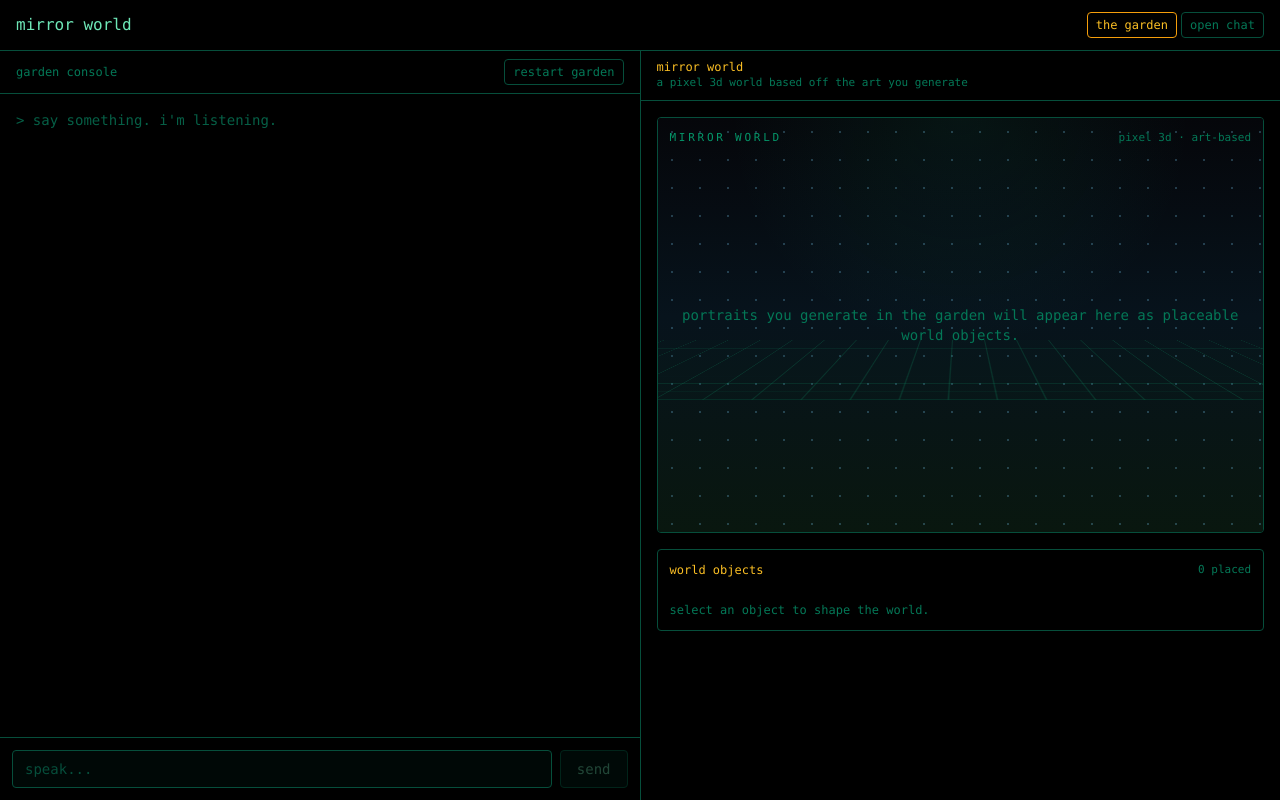
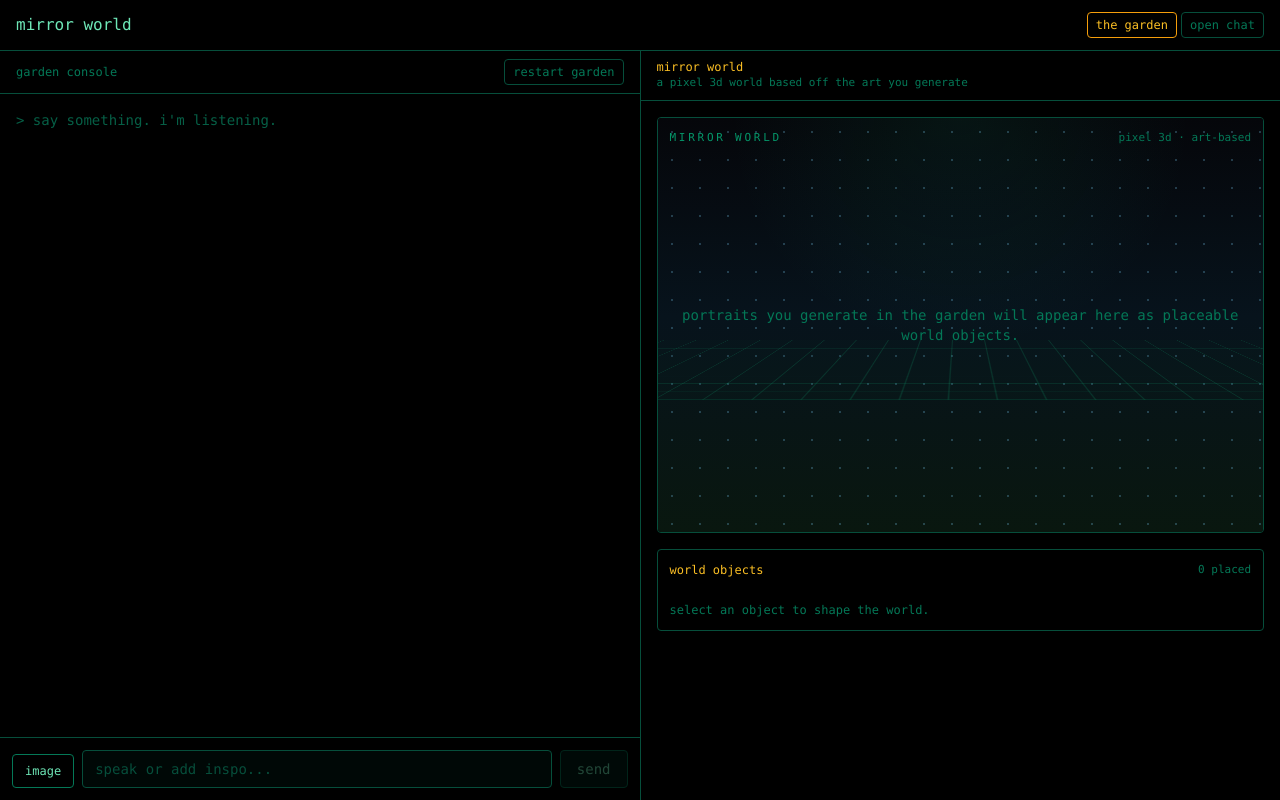
Before and after one commit to Scrimpp/Mirror, a React (Vite) app: page / in a window 1280 px wide. Built offline with nearby package versions, Linux system fonts and the light colour scheme.

Commit message:
Add chat image attachments
Co-authored-by: Scrimpp <198390096+Scrimpp@users.noreply.github.com>

```diff
--- a/src/MirrorChat.jsx
+++ b/src/MirrorChat.jsx
@@ -8,8 +8,8 @@ const DEFAULT_OPEN_PERSONA = `you are a helpful assistant.
 speak plainly, lowercase, no filler.`;
 
 const MODE_KEY = "garden-open-mode-v1";
-const GARDEN_STORAGE_KEY = "garden-session-v2";
-const OPEN_STORAGE_KEY = "open-session-v1";
+const GARDEN_STORAGE_KEY = "garden-session-v3";
+const OPEN_STORAGE_KEY = "open-session-v2";
 const WORLD_TYPES = ["billboard", "portal", "totem", "window"];
 
 function loadJSON(key) {
@@ -77,6 +77,112 @@ function createWorldObject(asset, index) {
   };
 }
 
+function normalizeStoredMessage(message) {
+  if (!message) return null;
+  if (typeof message === "string") {
+    return { role: "assistant", text: message, attachments: [] };
+  }
+
+  return {
+    role: message.role,
+    text: message.text ?? (typeof message.content === "string" ? message.content : ""),
+    attachments: Array.isArray(message.attachments) ? message.attachments : [],
+  };
+}
+
+function normalizeStoredMessages(messages) {
+  if (!Array.isArray(messages)) return [];
+  return messages.map(normalizeStoredMessage).filter(Boolean);
+}
+
+function normalizeMessagesForApi(messages) {
+  return messages.map((message) => {
+    if (message.role !== "user") {
+      return { role: message.role, content: message.text || "" };
+    }
+
+    const text = (message.text || "").trim();
+    const blocks = [];
+
+    if (text) {
+      blocks.push({ type: "text", text });
+    }
+
+    for (const attachment of message.attachments || []) {
+      if (!attachment.base64 || !attachment.mediaType) continue;
+      blocks.push({
+        type: "image",
+        source: {
+          type: "base64",
+          media_type: attachment.mediaType,
+          data: attachment.base64,
+        },
+      });
+    }
+
+    return {
+      role: "user",
+      content: blocks.length === 1 && blocks[0].type === "text" ? blocks[0].text : blocks,
+    };
+  });
+}
+
+async function resizeImage(file) {
+  const dataUrl = await new Promise((resolve, reject) => {
+    const reader = new FileReader();
+    reader.onload = () => resolve(reader.result);
+    reader.onerror = () => reject(new Error(`could not read ${file.name}`));
+    reader.readAsDataURL(file);
+  });
+
+  if (typeof dataUrl !== "string") {
+    throw new Error(`could not read ${file.name}`);
+  }
+
+  if (file.type === "image/gif") {
+    return {
+      id: crypto.randomUUID(),
+      name: file.name,
+      mediaType: file.type,
+      url: dataUrl,
+      base64: dataUrl.split(",")[1],
+    };
+  }
+
+  const image = await new Promise((resolve, reject) => {
+    const element = new Image();
+    element.onload = () => resolve(element);
+    element.onerror = () => reject(new Error(`could not load ${file.name}`));
+    element.src = dataUrl;
+  });
+
+  const maxSide = 1400;
+  const scale = Math.min(1, maxSide / Math.max(image.width, image.height));
+  const width = Math.max(1, Math.round(image.width * scale));
+  const height = Math.max(1, Math.round(image.height * scale));
+  const canvas = document.createElement("canvas");
+  canvas.width = width;
+  canvas.height = height;
+  const context = canvas.getContext("2d");
+
+  if (!context) {
+    throw new Error(`could not process ${file.name}`);
+  }
+
+  context.drawImage(image, 0, 0, width, height);
+
+  const outputType = file.type === "image/png" ? "image/png" : "image/jpeg";
+  const outputUrl = canvas.toDataURL(outputType, 0.86);
+
+  return {
+    id: crypto.randomUUID(),
+    name: file.name,
+    mediaType: outputType,
+    url: outputUrl,
+    base64: outputUrl.split(",")[1],
+  };
+}
+
 async function readError(response, prefix) {
   let detail = "";
   try {
@@ -92,7 +198,7 @@ async function callChat(system, messages) {
   const response = await fetch("/api/chat", {
     method: "POST",
     headers: { "Content-Type": "application/json" },
-    body: JSON.stringify({ system, messages }),
+    body: JSON.stringify({ system, messages: normalizeMessagesForApi(messages) }),
   });
 
   if (!response.ok) {
@@ -106,6 +212,103 @@ async function callChat(system, messages) {
 
 function updateWorldObject(objects, id, updates) {
   return objects.map((object) => (object.id === id ? { ...object, ...updates } : object));
+}
+
+function MessageContent({ message }) {
+  return (
+    <div className="space-y-2">
+      {message.text ? (
+        <div className="whitespace-pre-wrap text-sm leading-relaxed mt-0.5 text-emerald-100">{message.text}</div>
+      ) : null}
+      {message.attachments?.length ? (
+        <div className="flex flex-wrap gap-2">
+          {message.attachments.map((attachment) => (
+            <div key={attachment.id} className="space-y-1">
+              <img
+                src={attachment.url}
+                alt={attachment.name || "attachment"}
+                className="h-20 w-20 rounded border border-emerald-900 object-cover"
+              />
+              <div className="max-w-20 truncate text-[10px] text-emerald-700">{attachment.name || "image"}</div>
+            </div>
+          ))}
+        </div>
+      ) : null}
+    </div>
+  );
+}
+
+function Composer({
+  input,
+  setInput,
+  onKeyDown,
+  onSend,
+  loading,
+  pendingImages,
+  onPickImages,
+  onRemovePendingImage,
+  placeholder,
+}) {
+  const fileInputRef = useRef(null);
+
+  return (
+    <div className="flex gap-2 items-end">
+      <input
+        ref={fileInputRef}
+        type="file"
+        accept="image/*"
+        multiple
+        className="hidden"
+        onChange={onPickImages}
+      />
+      <div className="flex-1 space-y-2">
+        {pendingImages.length > 0 && (
+          <div className="flex flex-wrap gap-2">
+            {pendingImages.map((attachment) => (
+              <div key={attachment.id} className="relative">
+                <img
+                  src={attachment.url}
+                  alt={attachment.name || "attachment"}
+                  className="h-16 w-16 rounded border border-emerald-900 object-cover"
+                />
+                <button
+                  type="button"
+                  onClick={() => onRemovePendingImage(attachment.id)}
+                  className="absolute -right-2 -top-2 h-5 w-5 rounded-full border border-emerald-700 bg-black text-[10px] text-emerald-300"
+                >
+                  ×
+                </button>
+              </div>
+            ))}
+          </div>
+        )}
+        <div className="flex gap-2 items-end">
+          <button
+            type="button"
+            onClick={() => fileInputRef.current?.click()}
+            className="shrink-0 rounded border border-emerald-700 px-3 py-2 text-xs text-emerald-300 transition-colors hover:border-emerald-500 hover:text-emerald-100"
+          >
+            image
+          </button>
+          <textarea
+            value={input}
+            onChange={(e) => setInput(e.target.value)}
+            onKeyDown={onKeyDown}
+            rows={1}
+            placeholder={placeholder}
+            className="flex-1 bg-emerald-950/20 border border-emerald-900 rounded px-3 py-2 text-sm text-emerald-100 placeholder-emerald-900 focus:outline-none focus:border-emerald-600 resize-none"
+          />
+          <button
+            onClick={onSend}
+            disabled={loading || (!input.trim() && pendingImages.length === 0)}
+            className="bg-emerald-900/40 hover:bg-emerald-800/50 disabled:opacity-30 border border-emerald-700 text-emerald-300 rounded px-4 py-2 text-sm transition-colors"
+          >
+            send
+          </button>
+        </div>
+      </div>
+    </div>
+  );
 }
 
 function ModeSwitcher({ mode, setMode }) {
@@ -382,8 +585,9 @@ function ObjectEditor({ worldObjects, selectedObjectId, onSelect, onUpdate, onRe
 
 function GardenMode() {
   const saved = loadJSON(GARDEN_STORAGE_KEY);
-  const [messages, setMessages] = useState(saved?.messages ?? []);
+  const [messages, setMessages] = useState(normalizeStoredMessages(saved?.messages));
   const [input, setInput] = useState("");
+  const [pendingImages, setPendingImages] = useState([]);
   const [loading, setLoading] = useState(false);
   const [error, setError] = useState(null);
   const [portraitPrompt, setPortraitPrompt] = useState(saved?.portraitPrompt ?? null);
@@ -409,13 +613,28 @@ function GardenMode() {
 
   useEffect(() => {
     scrollRef.current?.scrollTo({ top: scrollRef.current.scrollHeight, behavior: "smooth" });
-  }, [messages, loading, portraitLoading]);
+  }, [messages, loading, portraitLoading, pendingImages.length]);
 
   useEffect(() => {
     if (!selectedWorldObjectId && worldObjects.length > 0) {
       setSelectedWorldObjectId(worldObjects[worldObjects.length - 1].id);
     }
   }, [selectedWorldObjectId, worldObjects]);
+
+  async function handlePickImages(event) {
+    const files = Array.from(event.target.files || []);
+    if (files.length === 0) return;
+
+    try {
+      const attachments = await Promise.all(files.map(resizeImage));
+      setPendingImages((prev) => [...prev, ...attachments]);
+      setError(null);
+    } catch (e) {
+      setError((e && e.message) || String(e));
+    } finally {
+      event.target.value = "";
+    }
+  }
 
   async function generatePortrait(prompt) {
     setPortraitLoading(true);
@@ -443,21 +662,24 @@ function GardenMode() {
 
   async function send() {
     const text = input.trim();
-    if (!text || loading) return;
+    if ((!text && pendingImages.length === 0) || loading) return;
 
     setError(null);
     setInput("");
-    const nextMessages = [...messages, { role: "user", content: text }];
+    const message = {
+      role: "user",
+      text,
+      attachments: pendingImages,
+    };
+    setPendingImages([]);
+    const nextMessages = [...messages, message];
     setMessages(nextMessages);
     setLoading(true);
 
     try {
-      const raw = await callChat(
-        GARDEN_PERSONA,
-        nextMessages.map((message) => ({ role: message.role, content: message.content }))
-      );
+      const raw = await callChat(GARDEN_PERSONA, nextMessages);
       const { text: cleanText, portraitPrompt: prompt } = parseGardenReply(raw);
-      setMessages((prev) => [...prev, { role: "assistant", content: cleanText }]);
+      setMessages((prev) => [...prev, { role: "assistant", text: cleanText, attachments: [] }]);
       if (prompt) {
         setPortraitIndex(nextMessages.length);
         setPortraitPrompt(prompt);
@@ -489,6 +711,7 @@ function GardenMode() {
 
   function restart() {
     setMessages([]);
+    setPendingImages([]);
     setError(null);
     setPortraitPrompt(null);
     setPortraitAsset(null);
@@ -528,9 +751,7 @@ function GardenMode() {
                 <div className={message.role === "user" ? "text-amber-500" : "text-emerald-300"}>
                   {message.role === "user" ? "> you" : "> garden"}
                 </div>
-                <div className="whitespace-pre-wrap text-sm leading-relaxed mt-0.5 text-emerald-100">
-                  {message.content}
-                </div>
+                <MessageContent message={message} />
                 {showPortraitPanel && (
                   <div className="mt-4 rounded border border-amber-900 px-3 py-3 space-y-2">
                     <div className="text-amber-500 text-xs">&gt; art births the world</div>
@@ -566,23 +787,17 @@ function GardenMode() {
         </div>
 
         <div className="border-t border-emerald-900 p-3 shrink-0">
-          <div className="flex gap-2 items-end">
-            <textarea
-              value={input}
-              onChange={(e) => setInput(e.target.value)}
-              onKeyDown={handleKey}
-              rows={1}
-              placeholder="speak..."
-              className="flex-1 bg-emerald-950/20 border border-emerald-900 rounded px-3 py-2 text-sm text-emerald-100 placeholder-emerald-900 focus:outline-none focus:border-emerald-600 resize-none"
-            />
-            <button
-              onClick={send}
-              disabled={loading || !input.trim()}
-              className="bg-emerald-900/40 hover:bg-emerald-800/50 disabled:opacity-30 border border-emerald-700 text-emerald-300 rounded px-4 py-2 text-sm transition-colors"
-            >
-              send
-            </button>
-          </div>
+          <Composer
+            input={input}
+            setInput={setInput}
+            onKeyDown={handleKey}
+            onSend={send}
+            loading={loading}
+            pendingImages={pendingImages}
+            onPickImages={handlePickImages}
+            onRemovePendingImage={(id) => setPendingImages((prev) => prev.filter((item) => item.id !== id))}
+            placeholder="speak or add inspo..."
+          />
         </div>
       </div>
 
@@ -613,9 +828,10 @@ function GardenMode() {
 function OpenMode() {
   const saved = loadJSON(OPEN_STORAGE_KEY);
   const [persona, setPersona] = useState(saved?.persona ?? DEFAULT_OPEN_PERSONA);
-  const [personaOpen, setPersonaOpen] = useState(!(saved?.messages?.length > 0));
-  const [messages, setMessages] = useState(saved?.messages ?? []);
+  const [personaOpen, setPersonaOpen] = useState(!(normalizeStoredMessages(saved?.messages).length > 0));
+  const [messages, setMessages] = useState(normalizeStoredMessages(saved?.messages));
   const [input, setInput] = useState("");
+  const [pendingImages, setPendingImages] = useState([]);
   const [loading, setLoading] = useState(false);
   const [error, setError] = useState(null);
   const scrollRef = useRef(null);
@@ -626,25 +842,43 @@ function OpenMode() {
 
   useEffect(() => {
     scrollRef.current?.scrollTo({ top: scrollRef.current.scrollHeight, behavior: "smooth" });
-  }, [messages, loading]);
+  }, [messages, loading, pendingImages.length]);
+
+  async function handlePickImages(event) {
+    const files = Array.from(event.target.files || []);
+    if (files.length === 0) return;
+
+    try {
+      const attachments = await Promise.all(files.map(resizeImage));
+      setPendingImages((prev) => [...prev, ...attachments]);
+      setError(null);
+    } catch (e) {
+      setError((e && e.message) || String(e));
+    } finally {
+      event.target.value = "";
+    }
+  }
 
   async function send() {
     const text = input.trim();
-    if (!text || loading) return;
+    if ((!text && pendingImages.length === 0) || loading) return;
 
     setError(null);
     setInput("");
-    const nextMessages = [...messages, { role: "user", content: text }];
+    const message = {
+      role: "user",
+      text,
+      attachments: pendingImages,
+    };
+    setPendingImages([]);
+    const nextMessages = [...messages, message];
     setMessages(nextMessages);
     setLoading(true);
 
     try {
       const safePersona = persona.trim().length > 0 ? persona : "you are a helpful assistant.";
-      const reply = await callChat(
-        safePersona,
-        nextMessages.map((message) => ({ role: message.role, content: message.content }))
-      );
-      setMessages((prev) => [...prev, { role: "assistant", content: reply || "[no reply]" }]);
+      const reply = await callChat(safePersona, nextMessages);
+      setMessages((prev) => [...prev, { role: "assistant", text: reply || "[no reply]", attachments: [] }]);
     } catch (e) {
       console.error("open chat error:", e);
       setError((e && e.message) || String(e));
@@ -662,6 +896,7 @@ function OpenMode() {
 
   function resetConvo() {
     setMessages([]);
+    setPendingImages([]);
     setError(null);
     try {
       localStorage.removeItem(OPEN_STORAGE_KEY);
@@ -716,9 +951,7 @@ function OpenMode() {
             <div className={message.role === "user" ? "text-amber-500" : "text-emerald-300"}>
               {message.role === "user" ? "> you" : "> open"}
             </div>
-            <div className="whitespace-pre-wrap text-sm leading-relaxed mt-0.5 text-emerald-100">
-              {message.content}
-            </div>
+            <MessageContent message={message} />
           </div>
         ))}
         {loading && (
@@ -735,23 +968,17 @@ function OpenMode() {
       </div>
 
       <div className="border-t border-emerald-900 p-3 shrink-0">
-        <div className="flex gap-2 items-end">
-          <textarea
-            value={input}
-            onChange={(e) => setInput(e.target.value)}
-            onKeyDown={handleKey}
-            rows={1}
-            placeholder="type ..."
-            className="flex-1 bg-emerald-950/20 border border-emerald-900 rounded px-3 py-2 text-sm text-emerald-100 placeholder-emerald-900 focus:outline-none focus:border-emerald-600 resize-none"
-          />
-          <button
-            onClick={send}
-            disabled={loading || !input.trim()}
-            className="bg-emerald-900/40 hover:bg-emerald-800/50 disabled:opacity-30 border border-emerald-700 text-emerald-300 rounded px-4 py-2 text-sm transition-colors"
-          >
-            send
-          </button>
-        </div>
+        <Composer
+          input={input}
+          setInput={setInput}
+          onKeyDown={handleKey}
+          onSend={send}
+          loading={loading}
+          pendingImages={pendingImages}
+          onPickImages={handlePickImages}
+          onRemovePendingImage={(id) => setPendingImages((prev) => prev.filter((item) => item.id !== id))}
+          placeholder="type or add inspo..."
+        />
       </div>
     </>
   );
```
